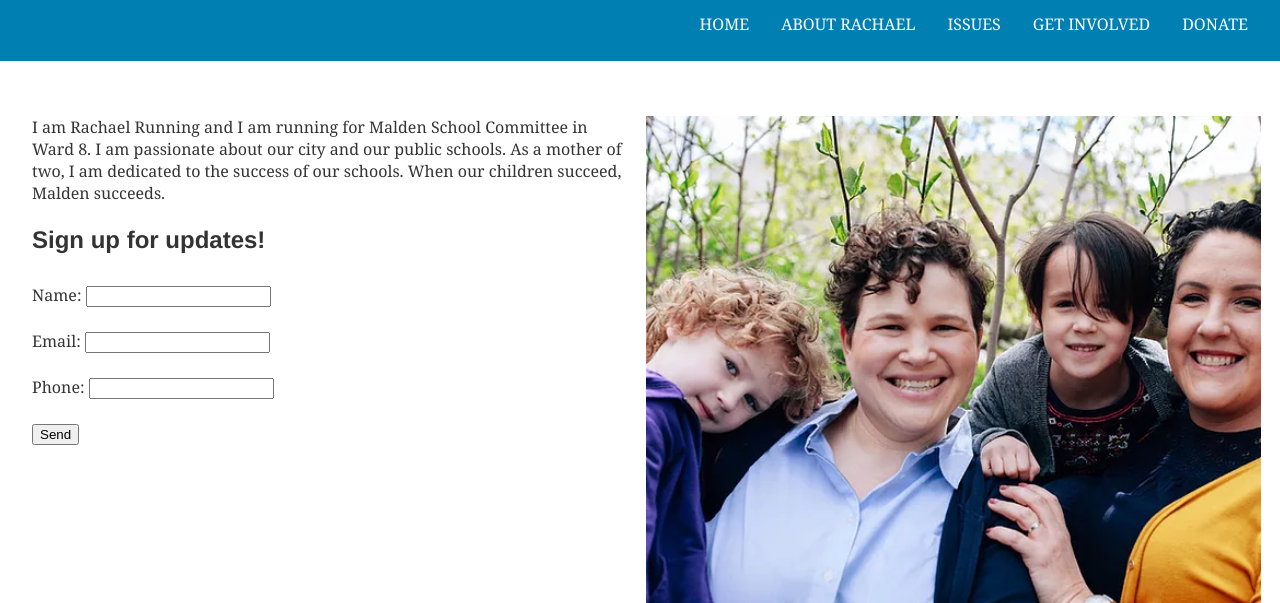
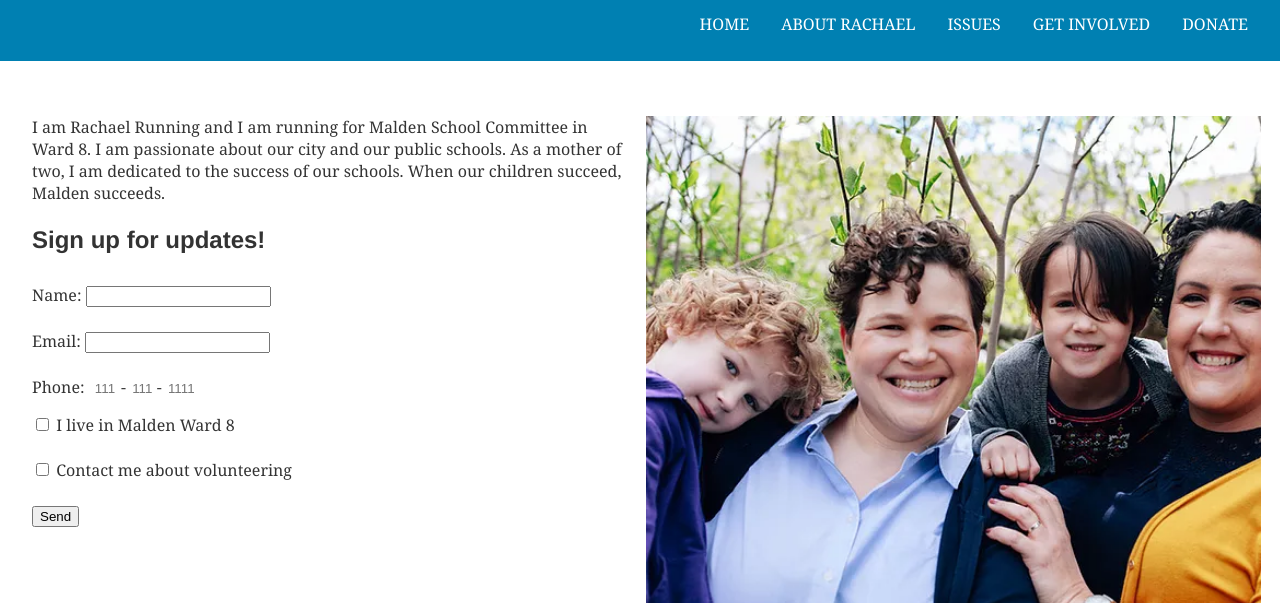
Before and after one commit to julianjohannesen/rachael_running, a Gatsby site: page / in a window 1280 px wide. Shown: the part 197-800 px from the top of the page. Built offline with nearby package versions, Linux system fonts and the light colour scheme; Gatsby itself is replaced by a stand-in of ours; what typography-theme-fairy-gates would draw is missing.

Commit message:
Working on ContactForm component

```diff
--- a/src/components/contactForm.js
+++ b/src/components/contactForm.js
@@ -1,31 +1,139 @@
-import React from 'react'
+import React, { Component } from 'react'
 
-export default function ContactForm() {
+// See this post: https://www.netlify.com/blog/2017/07/20/how-to-integrate-netlifys-form-handling-in-a-react-app/#form-handling-with-static-site-generators
+// See esp the part of stateful react forms
+const encode = (data) => {
+    return Object.keys(data)
+        .map(key => encodeURIComponent(key) + "=" + encodeURIComponent(data[key]))
+        .join("&");
+  }
+
+export default class ContactForm extends Component {
+
+    state = {
+        name: '',
+        email: '',
+        phoneArea: '',
+        phonePrefix: '',
+        phoneLineNumber: '',
+        isWard8: false,
+        isVolunteer: false,
+        valid: true,
+
+    }
+
+    handleInputChange = event => {
+        const target = event.target
+        const value = target.value
+        const name = target.name
+
+        this.setState({
+            [name]: value,
+        })
+    }
+
+    handleSubmit = event => {
+        if(this.state.phoneArea || this.state.phonePrefix || this.state.phoneLineNumber) {
+            if(!this.state.phoneArea || !this.state.phonePrefix || !this.state.phoneLineNumber) {
+                this.setState({valid: !this.state.valid})
+                return -1
+            }
+        }
+        fetch("/", {
+            method: "POST",
+            headers: { "Content-Type": "application/x-www-form-urlencoded" },
+            body: encode({ "form-name": "contact", ...this.state })
+        })
+            .then(() => alert("Success!"))
+            .catch(error => alert(error));
+
+        event.preventDefault();
+    }
+
+    render() {
         return (
             <form
                 action="/"
-            method="post"
                 name="contact"
                 data-netlify="true"
                 data-netlify-honeypot="bot-field"
+                onSubmit={this.handleSubmit}
             >
 
-            <input  type="hidden" name="form-name" value="contact" />
+                <input type="hidden" name="form-name" value="contact" />
 
-            <p style={{visibility:"hidden", margin: "-.5em"}} >
+                <p style={{ visibility: "hidden", margin: "-.5em" }} >
                     <label>Don’t fill this out if you're human: <input name="bot-field" /></label>
                 </p>
                 <p>
-                <label>Name: <input type="text" name="name" /></label>
+                    <label>Name: <input onChange={this.handleInputChange} type="text" name="name" required value={this.state.name} /></label>
                 </p>
                 <p>
-                <label>Email: <input type="email" name="email" /></label>
+                    <label>Email: <input onChange={this.handleInputChange} type="email" name="email" value={this.state.email} required /></label>
+                </p>
+                <div style={{ paddingBottom: "1em" }} className={this.state.valid ? '' : this.style.warning}>
+                    <p style={{ display: "inline" }}>
+                        <label>Phone:&nbsp;&nbsp;
+                                <input
+                                style={{ border: "none", width: "1.8em", color: "#808080"}}
+                                type="text"
+                                onChange={this.handleInputChange}
+                                pattern="[0-9]{3}"
+                                placeholder="111"
+                                name="phoneArea"
+                                value={this.state.phoneArea}
+                            />&nbsp;-&nbsp;
+                            </label>
+                    </p>
+                    <p style={{ display: "inline" }}>
+                        <label>
+                            <input
+                                style={{ border: "none", width: "2em", color: "#808080"}}
+                                type="text"
+                                onChange={this.handleInputChange}
+                                pattern="[0-9]{3}"
+                                placeholder="111"
+                                name="phonePrefix"
+                                value={this.state.phonePrefix}
+                            />-&nbsp;
+                            </label>
+                    </p>
+                    <p style={{ display: "inline" }}>
+                        <label>
+                            <input
+                                style={{ border: "none", width: "3em", color: "#808080",}}
+                                type="text"
+                                onChange={this.handleInputChange}
+                                pattern="[0-9]{4}"
+                                placeholder="1111"
+                                name="phoneLineNumber"
+                                value={this.state.phoneLineNumber}
+                            />
+                        </label>
+                    </p>
+                </div>
+                <p>
+                    <label>
+                        <input
+                            onChange={this.handleInputChange}
+                            type="checkbox"
+                            name="ward8"
+                            value={this.state.isWard8}
+                        />
+                            &nbsp;I live in Malden Ward 8
+                    </label>
                 </p>
                 <p>
-                <label>Phone: <input type="telephone" name="phone" /></label>
-            </p>
-            <p>
-                <label></label>
+                    <label>
+                        <input
+                            onChange={this.handleInputChange}
+                            type="checkbox"
+                            name="volunteer"
+                            value={this.state.isVolunteer}
+                        />
+                        &nbsp;Contact me about volunteering
+                    </label>
+
                 </p>
 
                 <p>
@@ -34,3 +142,4 @@ export default function ContactForm() {
             </form>
         )
     }
+}
--- /dev/null
+++ b/src/components/contactForm.module.css
@@ -0,0 +1,3 @@
+.warning {
+
+}
```
Also changed, not shown: src/components/temp.js (added, +11 -0 lines). Lines whose indentation alone changed are shown as unchanged.
